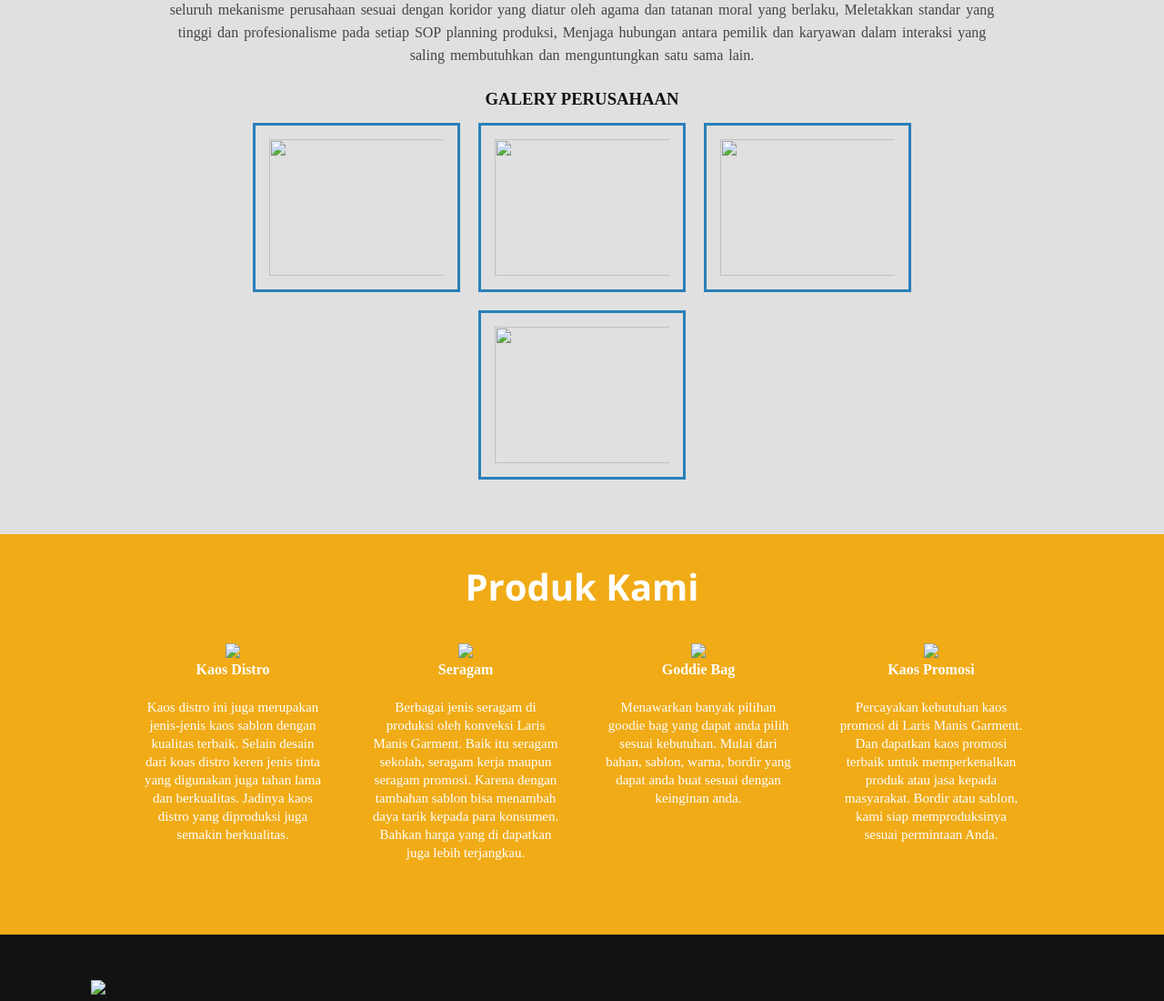
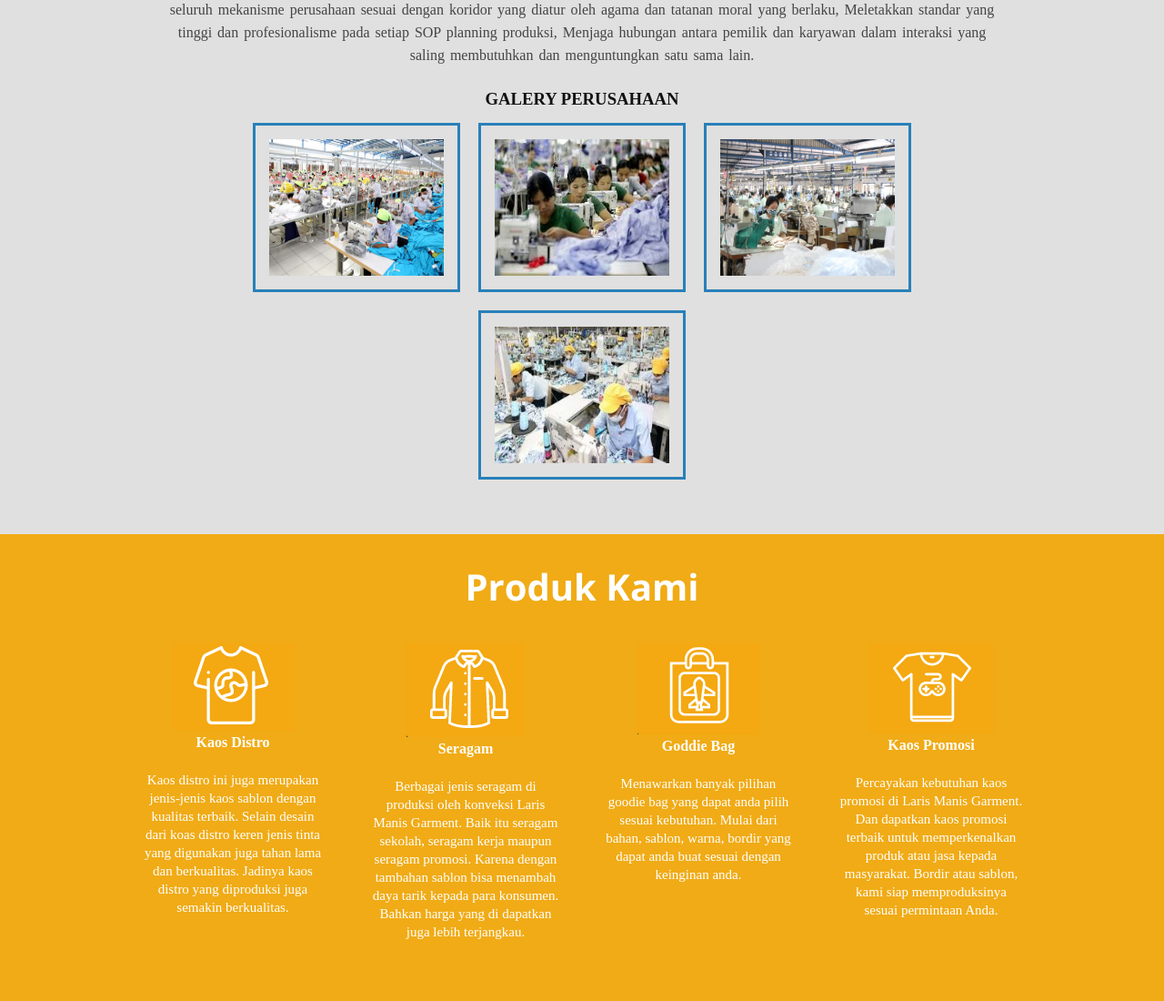
Before and after one commit to fajrulfalah17/lmgarment, a plain HTML site: page LM Garment/index.html in a window 1280 px wide. Shown: the part 1200-2300 px from the top of the page at 91% size. Drawn offline with nearby package versions, Linux system fonts and the light colour scheme.

Commit message:
Update index.html

```diff
--- a/LM Garment/index.html
+++ b/LM Garment/index.html
@@ -19,7 +19,7 @@
     <header>
         <div class="container">
             <div class="header-left">
-                <img class="logo" src="/images/logo.png">
+                <img class="logo" src="/img/logo.png">
             </div>
             <span class="fa fa-bars menu-icon"></span>
             <ul>
@@ -58,10 +58,10 @@
         <div class="container container-gallery">
             <h3>GALERY PERUSAHAAN</h3>
             <div class="gallery">
-                <img src="/images/2.jpg">
-                <img src="/images/3.jpeg">
-                <img src="/images/4.jpeg">
-                <img src="/images/1.jpeg">
+                <img src="/img/2.jpg">
+                <img src="/img/3.jpeg">
+                <img src="/img/4.jpeg">
+                <img src="/img/1.jpeg">
             </div>
         </div>
     </section>
@@ -73,28 +73,28 @@
             <div class="products">
                     <div class="product">
                         <div class="product-icon">
-                            <img src="images/kaos.png">
+                            <img src="img/kaos.png">
                             <p class="product-title">Kaos Distro</p>
                         </div>
                         <p class="txt-contents">Kaos distro ini juga merupakan jenis-jenis kaos sablon dengan kualitas terbaik. Selain desain dari koas distro keren jenis tinta yang digunakan juga tahan lama dan berkualitas. Jadinya kaos distro yang diproduksi juga semakin berkualitas.</p>
                     </div>
                     <div class="product">
                     <div class="product-icon">
-                        <img src="images/kemeja.png">
+                        <img src="img/kemeja.png">
                         <p class="product-title">Seragam</p>
                     </div>
                     <p class="txt-contents">Berbagai jenis seragam di produksi oleh konveksi Laris Manis Garment. Baik itu seragam sekolah, seragam kerja maupun seragam promosi. Karena dengan tambahan sablon bisa menambah daya tarik kepada para konsumen. Bahkan harga yang di dapatkan juga lebih terjangkau.</p>
                     </div>
                     <div class="product">
                         <div class="product-icon">
-                            <img src="images/Goodie Bag.png">
+                            <img src="img/Goodie Bag.png">
                             <p class="product-title">Goddie Bag</p>
                         </div>
                         <p class="txt-contents">Menawarkan banyak pilihan goodie bag yang dapat anda pilih sesuai kebutuhan. Mulai dari bahan, sablon, warna, bordir yang dapat anda buat sesuai dengan keinginan anda.</p>
                     </div>
                     <div class="product">
                         <div class="product-icon">
-                            <img src="images/Kaos Promosi.png">
+                            <img src="img/Kaos Promosi.png">
                             <p class="product-title">Kaos Promosi</p>
                         </div>
                         <p class="txt-contents">Percayakan kebutuhan kaos promosi di Laris Manis Garment. Dan dapatkan kaos promosi terbaik untuk memperkenalkan produk atau jasa kepada masyarakat. Bordir atau sablon, kami siap memproduksinya sesuai permintaan Anda.</p>
@@ -104,7 +104,7 @@
     </div>
     <div class="footer">
         <div class="footer-logo">
-            <img src="/images/logo.png">
+            <img src="/img/logo.png">
         </div>
         <div class="footer-list">
             <ul>
```
